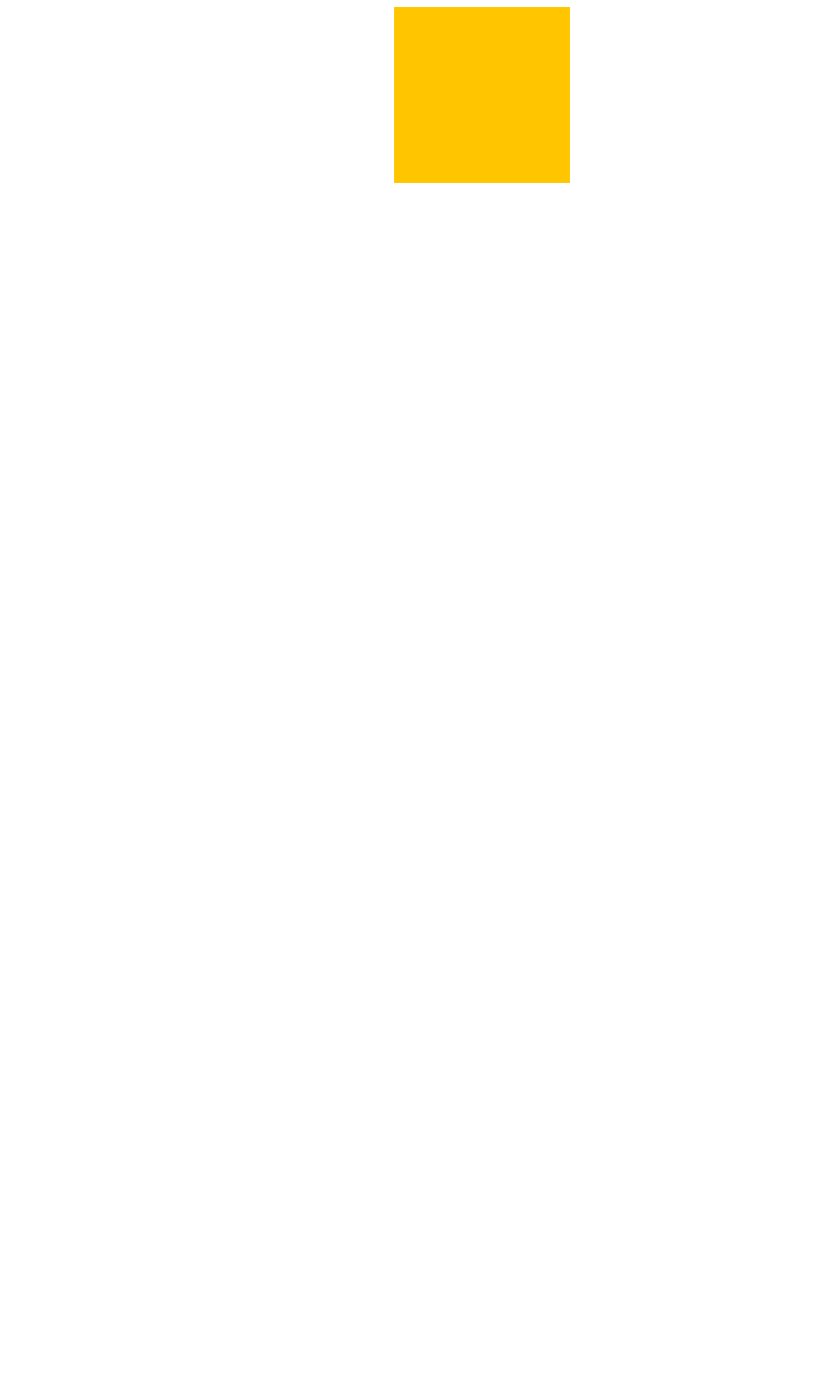
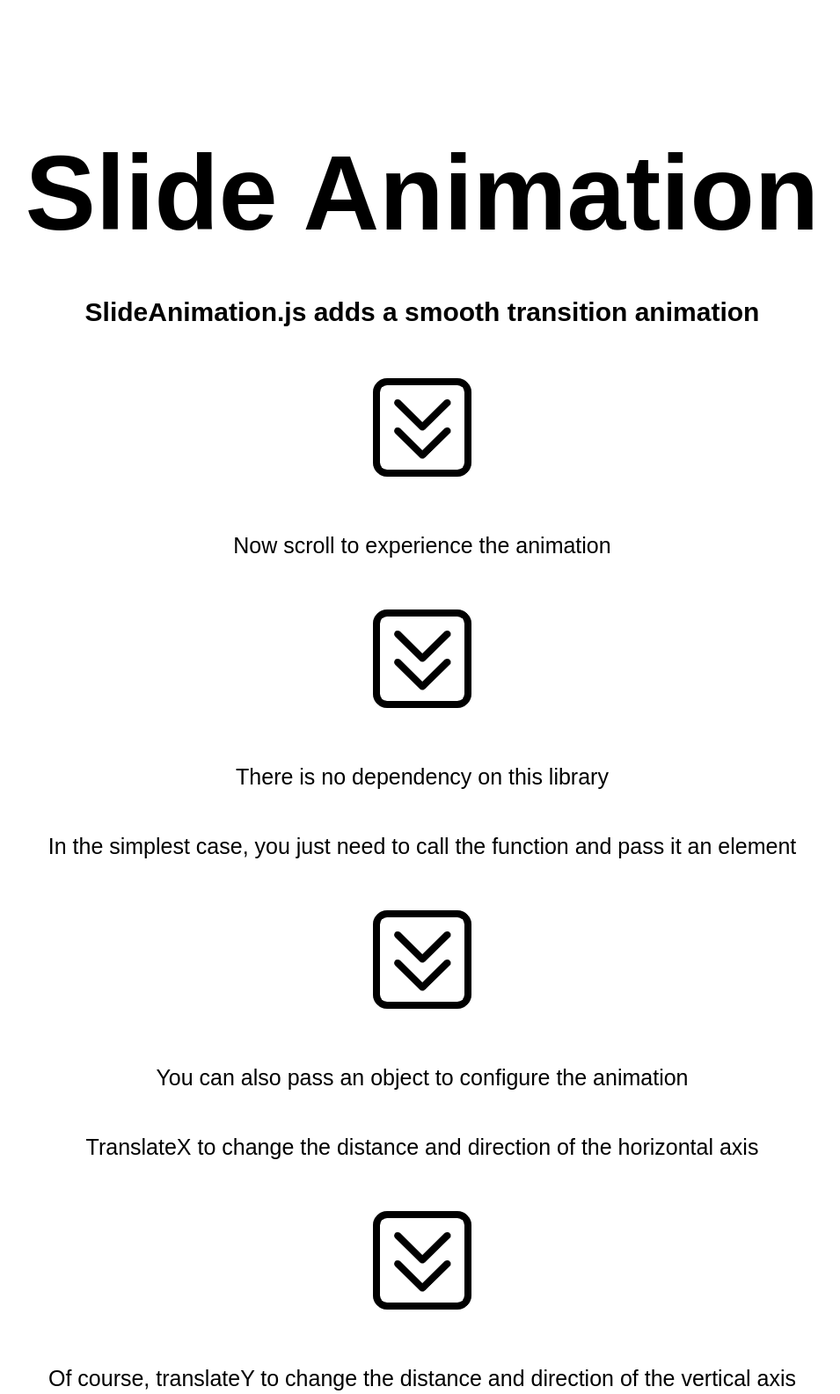
Before and after one commit to funcater/slide-animation, a website with bundled scripts: page demo/index.html in a window 1280 px wide. Shown: the top 1585 px of the page at 88% size, without its empty margins (160-1115 px from the left). Before the commit the page ends 800 px from the top, so only its background shows below. Built offline with nearby package versions, Linux system fonts and the light colour scheme.

Commit message:
Design demo page and add slide animation of the vertical axis

```diff
--- a/demo/index.html
+++ b/demo/index.html
@@ -4,25 +4,59 @@
     <meta charset="UTF-8">
     <meta name="viewport" content="width=device-width, initial-scale=1.0">
     <title>Document</title>
+    <link rel="shortcut icon"href="myicon.ico">
 </head>
 <body>
+    <h1>Slide Animation</h1>
+    <h2>SlideAnimation.js adds a smooth transition animation</h2>
+    <img src="down.png">
+    <p>Now scroll to experience the animation</p>
+    <img src="down.png">
 
-    <div id="app" ></div>
+    <p>There is no dependency on this library</p>
+    <p>In the simplest case, you just need to call the function and pass it an element</p>
+    <img src="down.png" id='demo1'>
+
+    <p>You can also pass an object to configure the animation</p>
+    <p>TranslateX to change the distance and direction of the horizontal axis</p>
+    <img src="down.png" id='demo2'>
+
+    <p>Of course, translateY to change the distance and direction of the vertical axis</p>
+    <img src="down.png" id='demo3'>
+
+    <p>Scale to resize the element as it slides</p>
+    <img src="down.png" id='demo4'>
+
+    <p>Duration to reset the time to execute the animation</p>
+    <img src="down.png" id='demo5'>
+
+    <p>Show affect whether the animation is performed the first time</p>
+    <p>And you will need onload if the element takes time to load</p>
+    <img src="down.png" id='demo6'>
 
     <style>
         html {
             text-align: center;
+            font-family: sans-serif;
+            font-size: 25px;
         }
-        #app {
-            background-color: #ffc600;
-            width: 200px;
-            height: 200px;
-            margin-left: 600px;
-            position: absolute;
+
+        p {
+            margin: 50px 0;
+        }
+
+        h1 {
+            font-size: 120px;
+            margin-top: 150px;
+            margin-bottom: 50px;
+        }
+
+        h2 {
+            font-size: 30px;
+            margin-bottom: 50px;
         }
     </style>
 
     <script src="./index.js" type="module"></script>
-
 </body>
 </html>
--- a/demo/index.js
+++ b/demo/index.js
@@ -1,3 +1,25 @@
 import slideAnimation from '../slideAnimation.js'
 
-slideAnimation(document.getElementById('app'))
+slideAnimation(document.getElementById('demo1'))
+
+slideAnimation(document.getElementById('demo2'), {
+    translateX: 0.7
+})
+
+slideAnimation(document.getElementById('demo3'), {
+    translateX: 0,
+    translateY: -0.5
+})
+
+slideAnimation(document.getElementById('demo4'), {
+    scale: 0
+})
+
+slideAnimation(document.getElementById('demo5'), {
+    duration: 1000
+})
+
+slideAnimation(document.getElementById('demo6'), {
+    show: true,
+    onload: window.onload
+})
--- a/slideAnimation.js
+++ b/slideAnimation.js
@@ -7,11 +7,11 @@ export default function slideAnimation (element, configs) {
 
 function init (element, configs) {
     const defaults = {
-        transformX: undefined,
-        transformY: 0,
-        duration: 500,
-        show: false,
-        scale: 0.95,
+        translateX: undefined,  // the distance and direction of the horizontal axis
+        translateY: 0,  // the distance and direction of the vertical axis
+        duration: 500,  // the time to execute the animation
+        show: false,  // affect whether the animation is performed the first time
+        scale: 0.95,  // resize the element
         onload: null
     }
 
@@ -31,21 +31,22 @@ function initConfig (element, configs, defaults) {
         }
     }
 
-    if (typeof configs.transformX === 'undefined') {
+    if (typeof configs.translateX === 'undefined') {
         const elementToLeft = element.offsetLeft
         const elementToRight = window.innerWidth - element.offsetLeft - element.offsetWidth
-        configs.transformX = elementToLeft < elementToRight ? - 30 : 30
+        configs.translateX = elementToLeft < elementToRight ? - 0.3 : 0.3
     }
+    configs.translateX *= 100
+    configs.translateY *= 100
 
     configs.percent = configs.show ? 1 : 0
-    element.style.opacity = configs.percent
-    element.style.transform = `translateX(${configs.transformX * (1 - configs.percent)}%)`
 }
 
 function bindEvent (element, configs) {
     let {
         show,
-        transformX,
+        translateX,
+        translateY,
         duration,
         percent,
         scale
@@ -76,14 +77,21 @@ function bindEvent (element, configs) {
         if (percent <= 1 && percent >= 0) {
             preTime = timeStamp
             percent = getPercent(percent, changedTime / duration)
-
-            element.style.transform = `translateX(${transformX * (1 - percent)}%) scale(${scale + (1 - scale) * percent})`
-            element.style.opacity = percent
+            updateAnimation()
             animationFrame = requestAnimationFrame(step)
         } else {
             percent = show ? 1 : 0
-            element.style.transform = `translateX(${!show ? transformX : 0}%)`
+            updateAnimation()
         }
+    }
+
+    function updateAnimation () {
+        element.style.transform = `
+            translateX(${translateX * (1 - percent)}%)
+            scale(${scale + (1 - scale) * percent})
+            translateY(${translateY * (1 - percent)}%)
+        `
+        element.style.opacity = percent
     }
 
     function getPercent(percent, timePercent) {
```
Also changed, not shown: demo/down.png (added), demo/myicon.ico (added).
